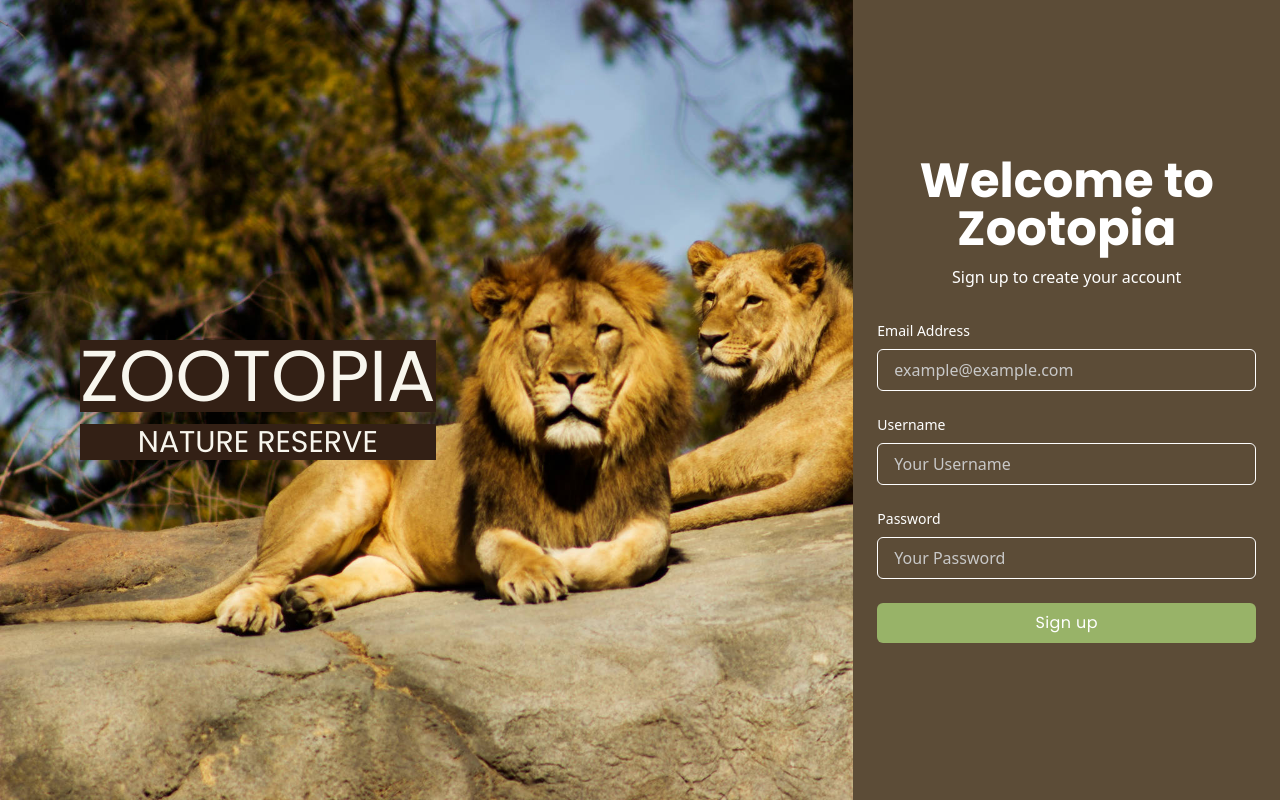
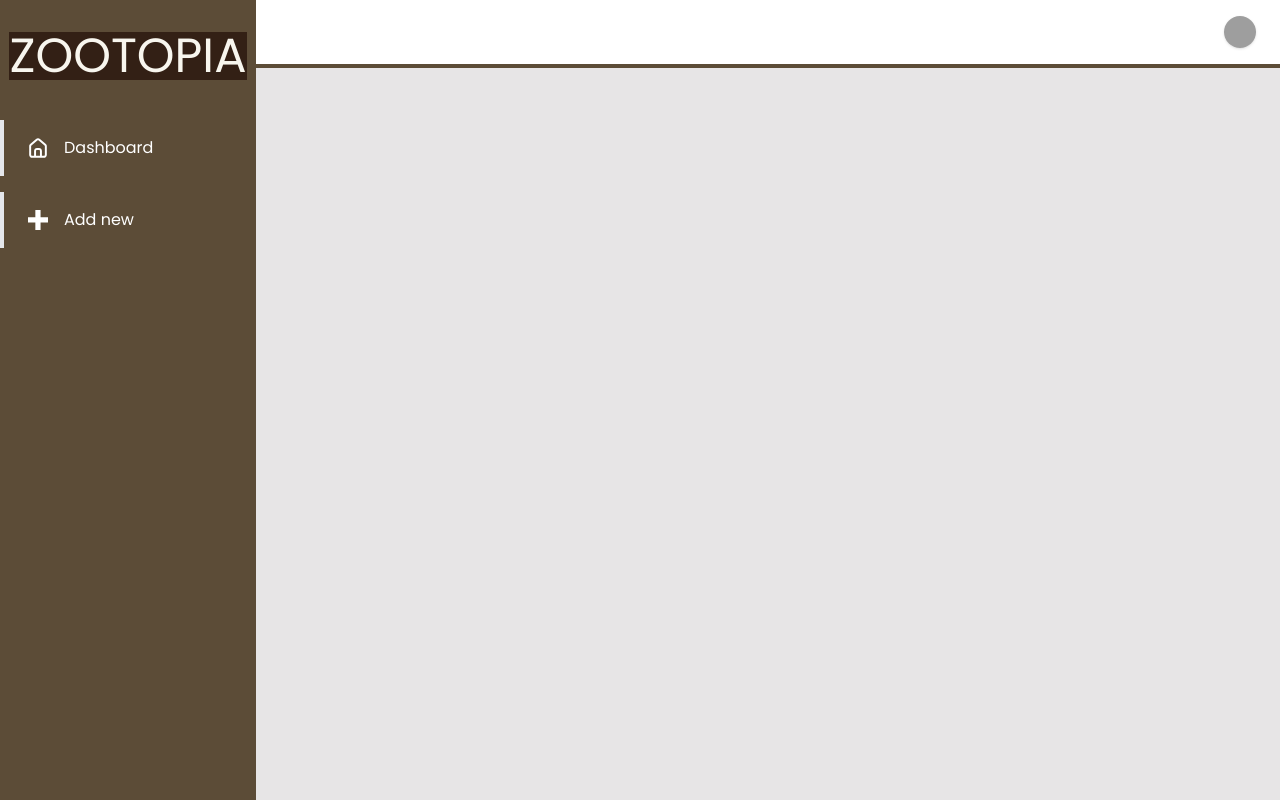
Before and after one commit to Miharu669/ProjectF5-Zootopia-Frontend, a Vue app: page /register in a window 1280 px wide. Built offline with nearby package versions, Linux system fonts and the light colour scheme; grey boxes are pictures that could not be loaded; a web font is replaced by a local one.

Commit message:
updated axios, minor fixes overall

```diff
--- a/package.json
+++ b/package.json
@@ -15,7 +15,7 @@
     "test-cover": "vitest run --coverage"
   },
   "dependencies": {
-    "axios": "^1.7.2",
+    "axios": ">=1.7.4",
     "pinia": "^2.2.0",
     "vue": "^3.4.31",
     "vue-router": "^4.4.0",
--- a/src/components/Filter.vue
+++ b/src/components/Filter.vue
@@ -6,20 +6,20 @@
 const families = ref([]);
 const selectedFilters = ref([]);
 
-// Función para aplicar los filtros seleccionados
+
 const applyFilters = () => {
   animalStore.applyFilters(selectedFilters.value);
 };
 
-// Función para resetear los filtros
+
 const resetFilters = () => {
   selectedFilters.value = [];
-  applyFilters();  // Aplicar filtro vacío para resetear la lista
+  applyFilters();
 };
 
 onMounted(async () => {
   await animalStore.fetchFamilies();
-  families.value = animalStore.families;  // Asignamos las familias al array de checkboxes
+  families.value = animalStore.families;
 });
 </script>
 
--- a/src/components/ModifyModal.vue
+++ b/src/components/ModifyModal.vue
@@ -155,7 +155,7 @@
         <div class="flex justify-end mt-4 space-x-4">
           <button type="button" @click="closeModal" class="px-4 py-2 text-random-50 bg-transparent border-2 border-random-50 rounded-full hover:bg-random-50 hover:outline-random-50 hover:text-white">Cancel</button>
           <button type="submit" :disabled="isSubmitting" class="px-4 py-2 text-white bg-random-50 border-2 border-random-50 rounded-full hover:bg-transparent hover:outline-random-50 hover:text-random-50">
-            {{ isEditMode ? 'Update' : 'Save' }}
+            {{ isEditMode ? 'Save' : 'Save' }}
           </button>
         </div>
       </form>
--- a/src/components/auth/RegisterForm.vue
+++ b/src/components/auth/RegisterForm.vue
@@ -1,38 +1,36 @@
 <script setup>
-import { ref } from 'vue';
-import { useRouter } from 'vue-router';
-import lionsImage from "./../../assets/img/lions.jpg";
-import axios from "axios";
+// import { ref } from 'vue';
+// import { useRouter } from 'vue-router';
+// import lionsImage from "./../../assets/img/lions.jpg";
+// import axios from "axios";
 
-// Define reactive variables for form inputs
-const username = ref('');
-const password = ref('');
-const email = ref('');
-const router = useRouter();
+// const username = ref('');
+// const password = ref('');
+// const email = ref('');
+// const router = useRouter();
 
-// Define the register function
-const register = async () => {
-  try {
-    const response = await axios.post(
-      `${import.meta.env.VITE_API_ENDPOINT}/register`,
-      {
-        username: username.value,
-        password: password.value,
-        email: email.value,
-      }
-    );
-    console.log("Registro exitoso:", response.data);
-    alert("Usuario registrado exitosamente");
-    router.push("/login");
-  } catch (error) {
-    console.error("Error en el registro:", error.response?.data);
-    alert("Hubo un error en el registro. Inténtalo de nuevo.");
-  }
-};
+// const register = async () => {
+//   try {
+//     const response = await axios.post(
+//       `${import.meta.env.VITE_API_ENDPOINT}/register`,
+//       {
+//         username: username.value,
+//         password: password.value,
+//         email: email.value,
+//       }
+//     );
+//     console.log("Registro exitoso:", response.data);
+//     alert("Usuario registrado exitosamente");
+//     router.push("/login");
+//   } catch (error) {
+//     console.error("Error en el registro:", error.response?.data);
+//     alert("Hubo un error en el registro. Inténtalo de nuevo.");
+//   }
+// };
 </script>
 
 <template>
-  <div class="bg-marron-800">
+  <!-- <div class="bg-marron-800">
     <div class="flex justify-center h-screen">
       <div
         class="hidden bg-cover lg:block lg:w-2/3"
@@ -117,5 +115,5 @@
         </div>
       </div>
     </div>
-  </div>
+  </div> -->
 </template>
--- a/src/components/auth/SignupForm.vue
+++ b/src/components/auth/SignupForm.vue
@@ -22,7 +22,7 @@
 
     router.push('/dashboard');
   } catch (error) {
-    const errorMessage = error.response?.data?.message || 'Invalid user. Please try again.';
+    const errorMessage = error.response?.data?.message || 'You shall not pass.';
     console.error('Error on login:', errorMessage);
     alert(errorMessage);
   }
@@ -92,12 +92,7 @@
                 </button>
               </div>
             </form>
-            <p class="mt-6 text-sm text-center text-gray-400">
-              Don&#x27;t have an account yet?
-              <a href="/register" class="text-random-50 focus:outline-none focus:underline hover:underline">
-                Sign up
-              </a>.
-            </p>
+
           </div>
         </div>
       </div>
--- a/src/router/index.js
+++ b/src/router/index.js
@@ -7,30 +7,19 @@
 const router = createRouter({
   history: createWebHistory(import.meta.env.BASE_URL),
   routes: [
-    // {
-    //   path: "/",
-    //   name: "Login",
-    //   component: LoginView,
-    //   meta: { title: "Zootopia" },
-    // },
-    // {
-    //   path: "/home",
-    //   name: "Dashboard",
-    //   component: DashboardView,
-    //   meta: { title: "Zootopia" },
-    // },
+
     {
       path: '/',
       name: 'Login',
       component: Login,
       meta: { layout: 'empty' },
     },
-    {
-      path: '/register',
-      name: 'Register',
-      component: RegisterForm,
-      meta: { layout: 'empty' },
-    },
+    // {
+    //   path: '/register',
+    //   name: 'Register',
+    //   component: RegisterForm,
+    //   meta: { layout: 'empty' },
+    // },
     {
       path: '/dashboard',
       name: 'Dashboard',
```
